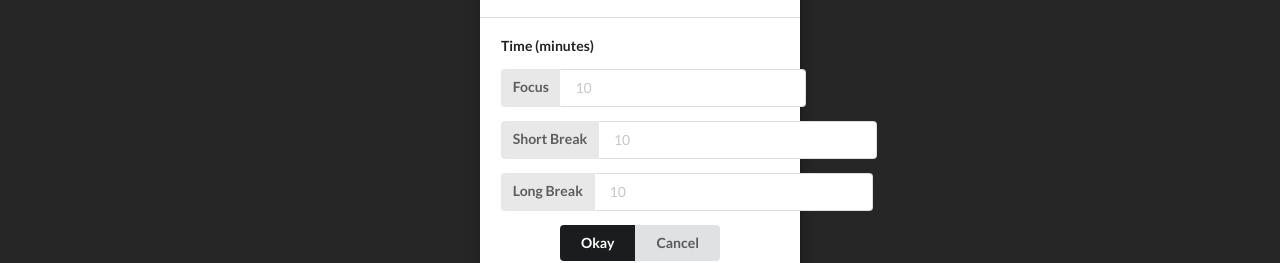
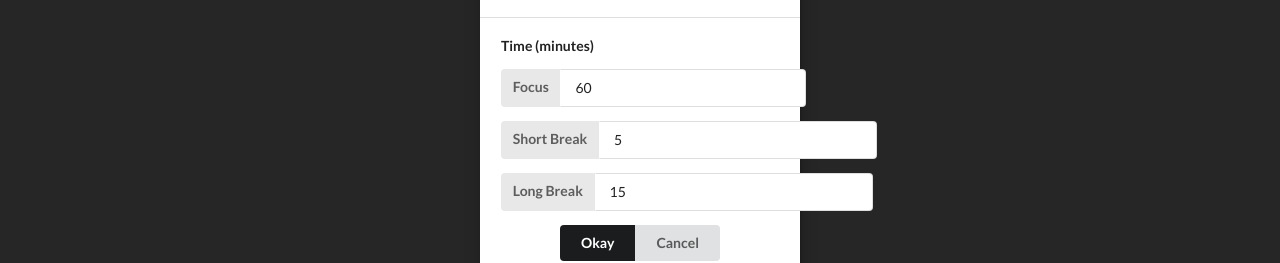
Before and after one commit to LukasV3/productivity-timer, a React (Create React App) app: page /settings in a window 1280 px wide. Shown: the part 267-530 px from the top of the page. Built offline with nearby package versions, Linux system fonts and the light colour scheme.

Commit message:
app state is now stored in redux and Ive connected the settingsForm

```diff
--- a/package.json
+++ b/package.json
@@ -10,8 +10,10 @@
     "react": "^17.0.1",
     "react-dom": "^17.0.1",
     "react-final-form": "^6.5.2",
+    "react-redux": "^7.2.2",
     "react-router-dom": "^5.2.0",
     "react-scripts": "4.0.1",
+    "redux": "^4.0.5",
     "web-vitals": "^0.2.4"
   },
   "scripts": {
--- /dev/null
+++ b/src/actions/index.js
@@ -0,0 +1,6 @@
+export const updateSettings = (settings) => {
+  return {
+    type: "UPDATE_SETTINGS",
+    payload: settings,
+  };
+};
--- a/src/components/SettingsForm.js
+++ b/src/components/SettingsForm.js
@@ -1,14 +1,17 @@
 import React from "react";
 import { Form, Field } from "react-final-form";
+import { connect } from "react-redux";
 
 import Modal from "./Modal";
 import history from "../history";
+import { updateSettings } from "../actions";
 
-class Settings extends React.Component {
-  onFormSubmit(values) {
+class SettingsForm extends React.Component {
+  onFormSubmit = (values) => {
+    console.log(values);
+    this.props.updateSettings(values);
     history.push("/");
-    console.log(values);
-  }
+  };
 
   renderForm() {
     return (
@@ -16,6 +19,11 @@ class Settings extends React.Component {
         <h5 className="ui header">Time (minutes)</h5>
 
         <Form
+          initialValues={{
+            focus: this.props.settings.focus,
+            shortBreak: this.props.settings.shortBreak,
+            longBreak: this.props.settings.longBreak,
+          }}
           onSubmit={this.onFormSubmit}
           render={({ handleSubmit }) => {
             return (
@@ -27,7 +35,7 @@ class Settings extends React.Component {
                 <div className="ui field labeled input ">
                   <div className="ui label">Short Break</div>
                   <Field
-                    name="short break"
+                    name="shortBreak"
                     component="input"
                     type="number"
                     placeholder="10"
@@ -36,7 +44,7 @@ class Settings extends React.Component {
                 <div className="ui field labeled input ">
                   <div className="ui label">Long Break</div>
                   <Field
-                    name="long break"
+                    name="longBreak"
                     component="input"
                     type="number"
                     placeholder="10"
@@ -73,4 +81,8 @@ class Settings extends React.Component {
   }
 }
 
-export default Settings;
+const mapStateToProps = (state) => {
+  return { settings: state.settings };
+};
+
+export default connect(mapStateToProps, { updateSettings })(SettingsForm);
--- a/src/index.js
+++ b/src/index.js
@@ -1,5 +1,17 @@
 import React from "react";
 import ReactDOM from "react-dom";
+import { Provider } from "react-redux";
+import { createStore, compose } from "redux";
+
 import App from "./components/App";
+import reducers from "./reducers";
 
-ReactDOM.render(<App />, document.getElementById("root"));
+const composeEnhancers = window.__REDUX_DEVTOOLS_EXTENSION_COMPOSE__ || compose;
+const store = createStore(reducers, composeEnhancers());
+
+ReactDOM.render(
+  <Provider store={store}>
+    <App />
+  </Provider>,
+  document.getElementById("root")
+);
--- /dev/null
+++ b/src/reducers/index.js
@@ -0,0 +1,7 @@
+import { combineReducers } from "redux";
+
+import settingsReducer from "./settingsReducer";
+
+export default combineReducers({
+  settings: settingsReducer,
+});
--- /dev/null
+++ b/src/reducers/settingsReducer.js
@@ -0,0 +1,12 @@
+const initialState = { focus: 60, shortBreak: 5, longBreak: 15 };
+
+const settingsReducer = (state = initialState, action) => {
+  switch (action.type) {
+    case "UPDATE_SETTINGS":
+      return { ...state, ...action.payload };
+    default:
+      return state;
+  }
+};
+
+export default settingsReducer;
```
Also changed, not shown: 1 other file (tests, documents, lock files or other folders).
